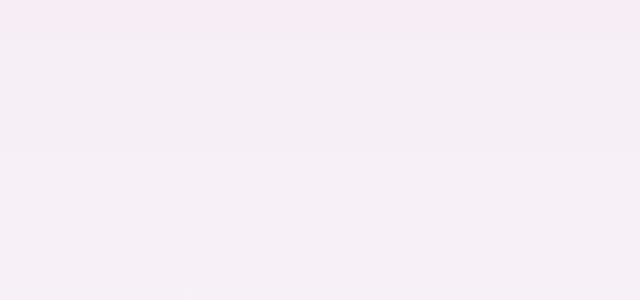
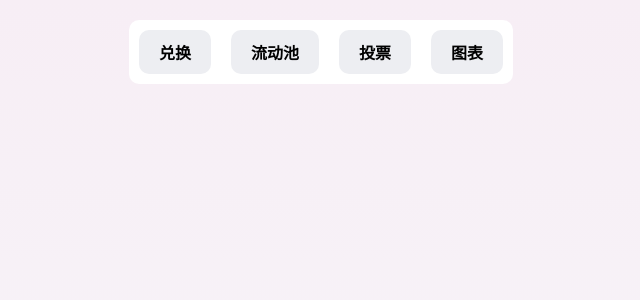
Before and after one commit to lch-howger/LichSwap, an Angular app: page / in a window 1280 px wide. Shown: the top 300 px of the page, without its empty margins (319-959 px from the left). Built offline with nearby package versions, Linux system fonts and the light colour scheme.

Commit message:
update bar middle font style

```diff
--- a/src/app/app.component.html
+++ b/src/app/app.component.html
@@ -1,5 +1,6 @@
 
 <div class="bg">
 
+  <app-top-navigation-bar></app-top-navigation-bar>
 
 </div>
--- a/src/app/top-navigation-bar/top-navigation-bar.component.html
+++ b/src/app/top-navigation-bar/top-navigation-bar.component.html
@@ -1 +1,13 @@
-<p>top-navigation-bar works!</p>
+<div class="bar">
+
+  <div class="bar_middle">
+    <ul>
+      <li *ngFor="let item of tabArr">
+        <span>{{item}}</span>
+      </li>
+    </ul>
+  </div>
+  <div class="bar_right"></div>
+
+
+</div>
--- a/src/app/top-navigation-bar/top-navigation-bar.component.scss
+++ b/src/app/top-navigation-bar/top-navigation-bar.component.scss
@@ -0,0 +1,30 @@
+@import "../../colors";
+
+.bar {
+  margin-top: 20px;
+}
+
+.bar_middle {
+  margin: 0px auto;
+  width: fit-content;
+}
+
+.bar_right {
+
+}
+
+.bar_middle ul {
+  list-style-type: none;
+  background: white;
+  float: left;
+  border-radius: 10px;
+}
+
+.bar_middle ul li {
+  float: left;
+  background: $c_EDEEF2;
+  margin: 10px;
+  padding: 10px 20px;
+  font-weight: bold;
+  border-radius: 10px;
+}
--- a/src/app/top-navigation-bar/top-navigation-bar.component.ts
+++ b/src/app/top-navigation-bar/top-navigation-bar.component.ts
@@ -1,4 +1,4 @@
-import { Component, OnInit } from '@angular/core';
+import {Component, OnInit} from '@angular/core';
 
 @Component({
   selector: 'app-top-navigation-bar',
@@ -7,9 +7,13 @@ import { Component, OnInit } from '@angular/core';
 })
 export class TopNavigationBarComponent implements OnInit {
 
-  constructor() { }
+  tabArr: string[] = ["兑换", "流动池", "投票", "图表"]
+
+  constructor() {
+  }
 
   ngOnInit(): void {
   }
 
+
 }
--- /dev/null
+++ b/src/colors.scss
@@ -0,0 +1,2 @@
+
+$c_EDEEF2: #EDEEF2
```
Also changed, not shown: src/styles.scss (line endings or trailing spaces).
